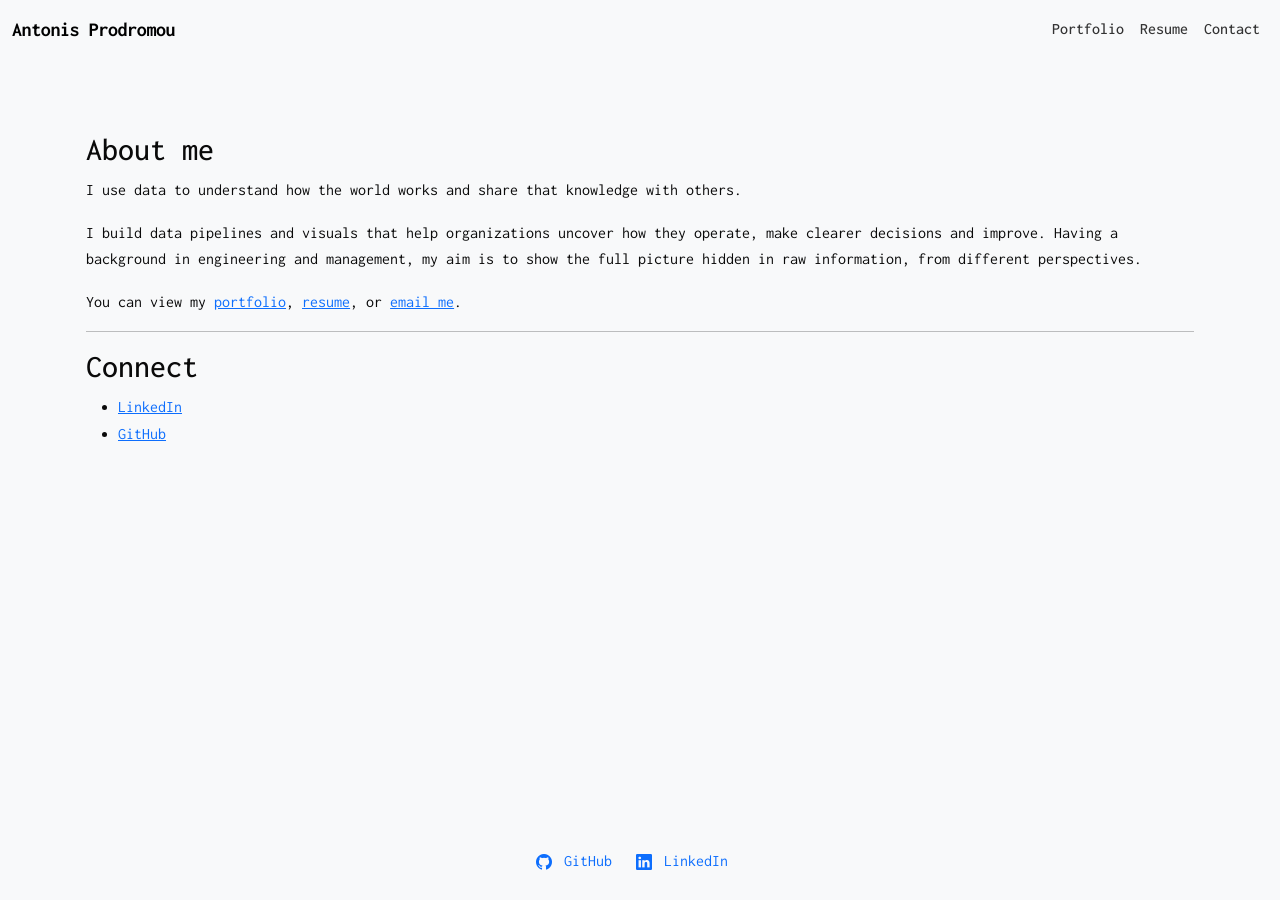
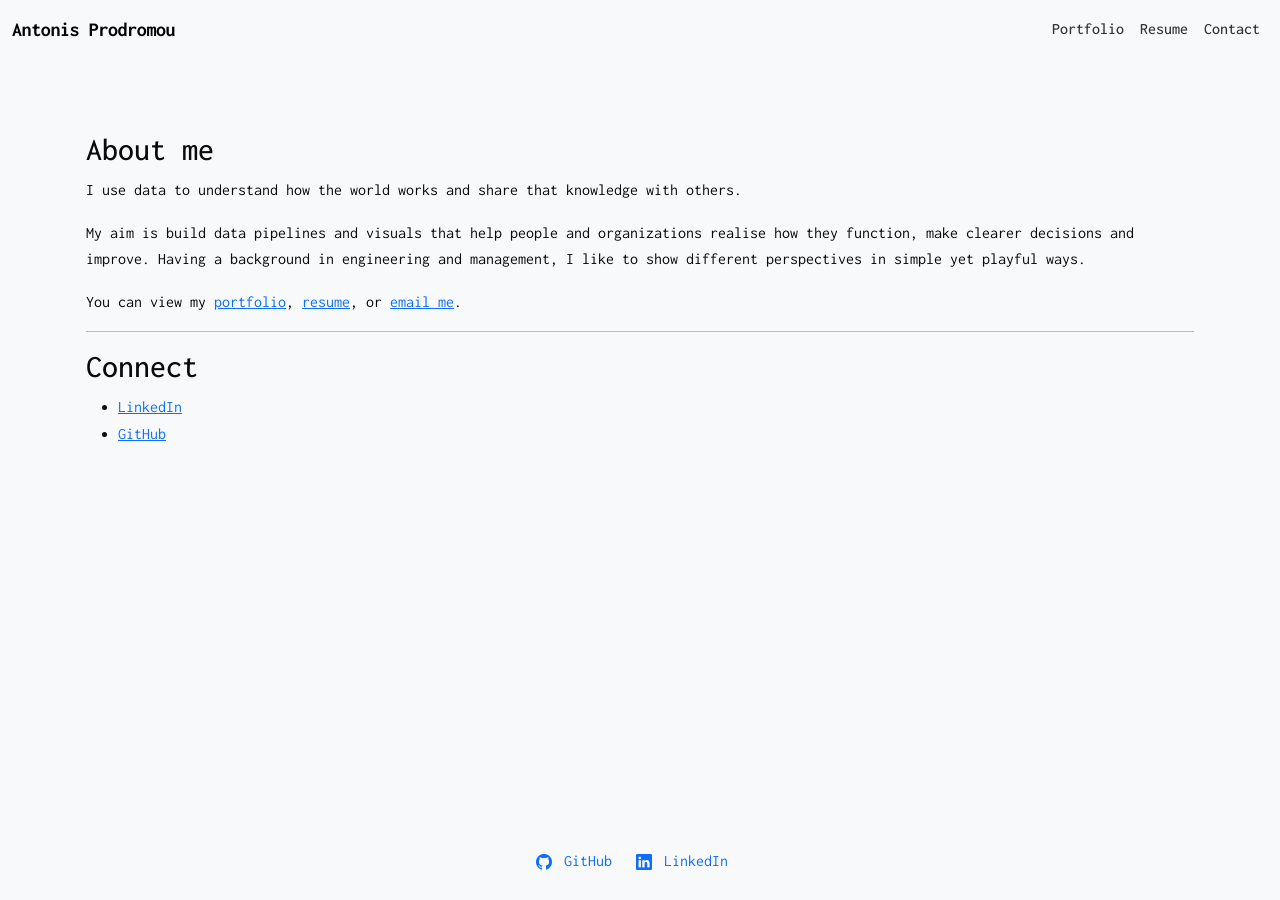
Before and after one commit to akprodromou/akprodromou.github.io, a Jekyll site: the page built from index.md, in a window 1280 px wide. Built offline with Jekyll 4.4.1, drawn with Linux system fonts in a browser that asks for light colours; comment, search, counter and statistics services are not loaded.

Commit message:
intro wording change

```diff
--- a/index.md
+++ b/index.md
@@ -7,7 +7,7 @@ title: Home
 
 I use data to understand how the world works and share that knowledge with others.
 
-I build data pipelines and visuals that help organizations uncover how they operate, make clearer decisions and improve. Having a background in engineering and management, my aim is to show the full picture hidden in raw information, from different perspectives.
+My aim is build data pipelines and visuals that help people and organizations realise how they function, make clearer decisions and improve. Having a background in engineering and management, I like to show different perspectives in simple yet playful ways.
 
 You can view my [portfolio](./portfolio), [resume](./resume), or <a href="mailto:&#97;&#107;&#112;&#114;&#111;&#100;&#114;&#111;&#109;&#111;&#117;&#64;&#103;&#109;&#97;&#105;&#108;&#46;&#99;&#111;&#109;">email me</a>.
 
```
